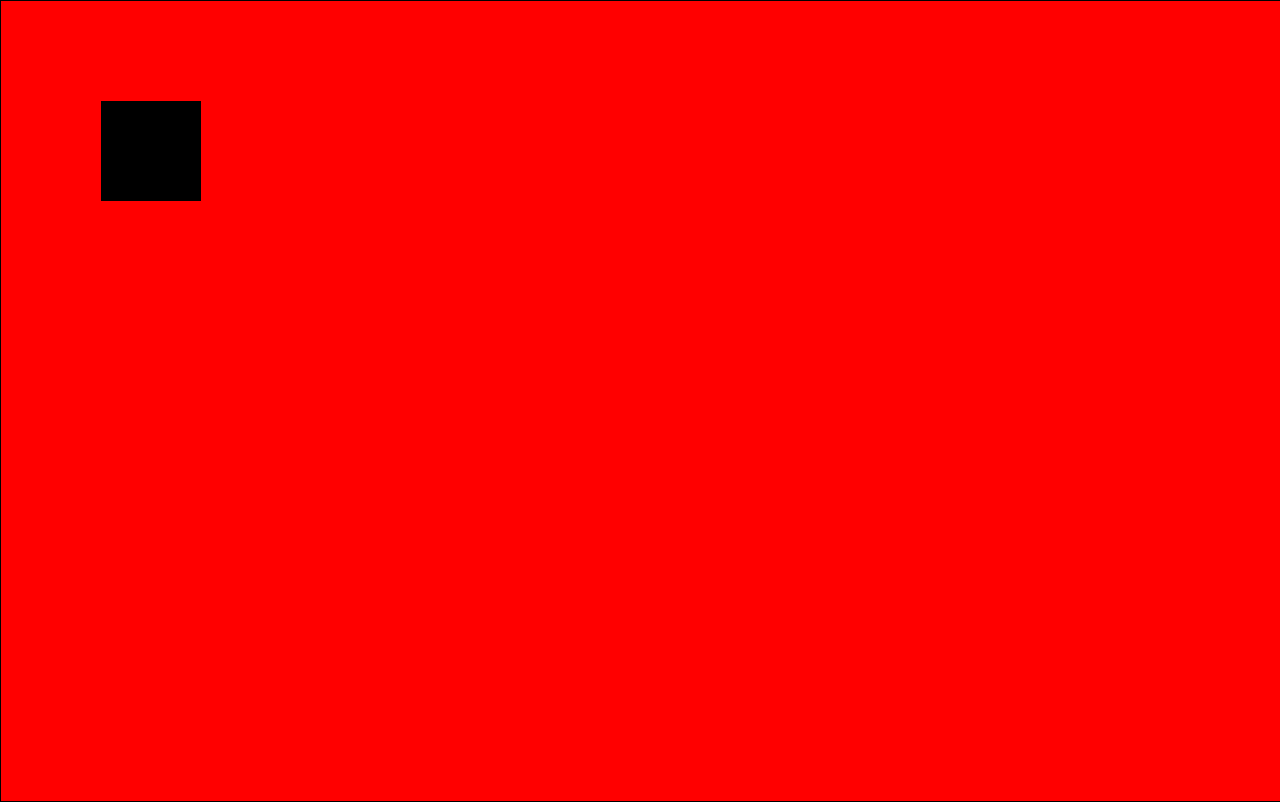
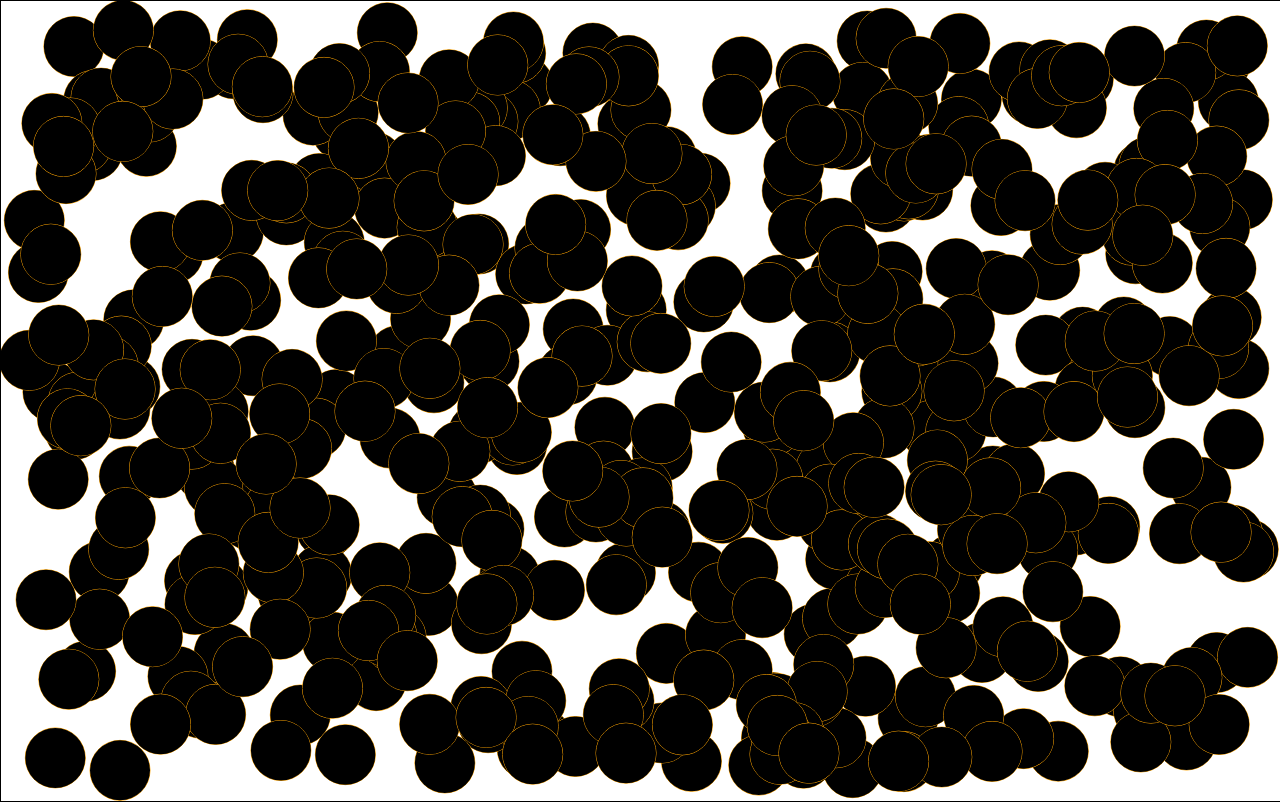
Before and after one commit to NeerajKumar22/canvas-resize, a plain HTML site: page index.html in a window 1280 px wide. Drawn offline with Linux system fonts and the light colour scheme.

Commit message:
Play with circle and for loop in canvas

```diff
--- a/canvas.js
+++ b/canvas.js
@@ -4,5 +4,99 @@ canvas.width = window.innerWidth;
 canvas.height = window.innerHeight;
 
 var c = canvas.getContext("2d");
-c.fillRect(100, 100, 100, 100);
-console.log(canvas);
+
+// c.fillStyle = "red  "; // for fill the color in the rectangle...
+// c.fillRect(100, 100, 100, 100); // make the rectangle
+// c.fillStyle = "blue";
+// c.fillRect(400, 100, 100, 100);
+// c.fillStyle = "green";
+// c.fillRect(300, 300, 100, 100);
+// console.log(canvas);
+
+// Drawing a Line
+
+// c.beginPath();
+// c.moveTo(50, 300); // initial point...
+// c.lineTo(300, 100); // for draw a line form origin to point
+// c.lineTo(400, 300);
+// c.strokeStyle = "blue"; // for color the line...
+// c.stroke();
+
+// create an arc and circle...
+
+// c.beginPath();
+// c.arc(300, 300, 30, 0, Math.PI * 2, false);
+// c.strokeStyle = "orange";
+// c.stroke();
+
+// for (let i = 0; i < 10; i++) {
+//   var x = Math.random() * window.innerWidth;
+//   var y = Math.random() * window.innerHeight;
+//   c.beginPath();
+//   c.arc(x, y, 30, 0, Math.PI * 2, false);
+//   c.strokeStyle = "orange";
+//   c.stroke();
+// }
+
+// capital letter of the function shows the function is object
+
+
+
+
+function Circle(x, y, dx, dy, radius) {
+  this.x = x;
+  this.y = y;
+  this.dx = dx;
+  this.dy = dy;
+  this.radius = radius;
+
+  this.draw = function () {
+    c.beginPath();
+    c.arc(this.x, this.y, radius, 0, Math.PI * 2, false);
+    c.strokeStyle = "orange";
+    c.stroke();
+    c.fill(); // for filling the color in the circle...
+  }
+
+  this.update = function () {
+    if (this.x + this.radius > innerWidth || this.x - this.radius < 0) {
+      this.dx = -this.dx;
+    }
+
+    if (this.y + this.radius > innerHeight || this.y - this.radius < 0) {
+      this.dy = -this.dy;
+    }
+    this.x += this.dx;
+    this.y += this.dy;
+
+    this.draw();
+  }
+
+}
+
+
+
+var circleArray = [];
+
+for (i = 0; i < 500; i++) {
+  var x = Math.random() * (innerWidth - radius * 2) + radius;
+  var y = Math.random() * (innerHeight - radius * 2) + radius;
+  var dx = (Math.random() - 0.5) * 10;
+  var dy = (Math.random() - 0.5) * 10;
+  var radius = 30;
+  circleArray.push(new Circle(x, y, dx, dy, radius))
+  var circle = new Circle(200, 200, 3, 3, 30);
+}
+
+console.log(circleArray)
+
+function animate() {
+  requestAnimationFrame(animate);
+  c.clearRect(0, 0, innerWidth, innerHeight);
+
+  for (let i = 0; i < circleArray.length; i++) {
+    circleArray[i].update();
+  }
+}
+
+animate();
--- a/index.html
+++ b/index.html
@@ -7,7 +7,6 @@
     <style type="text/css">
       canvas {
         border: 1px solid black;
-        background: red;
       }
       body {
         margin: 0;
```
